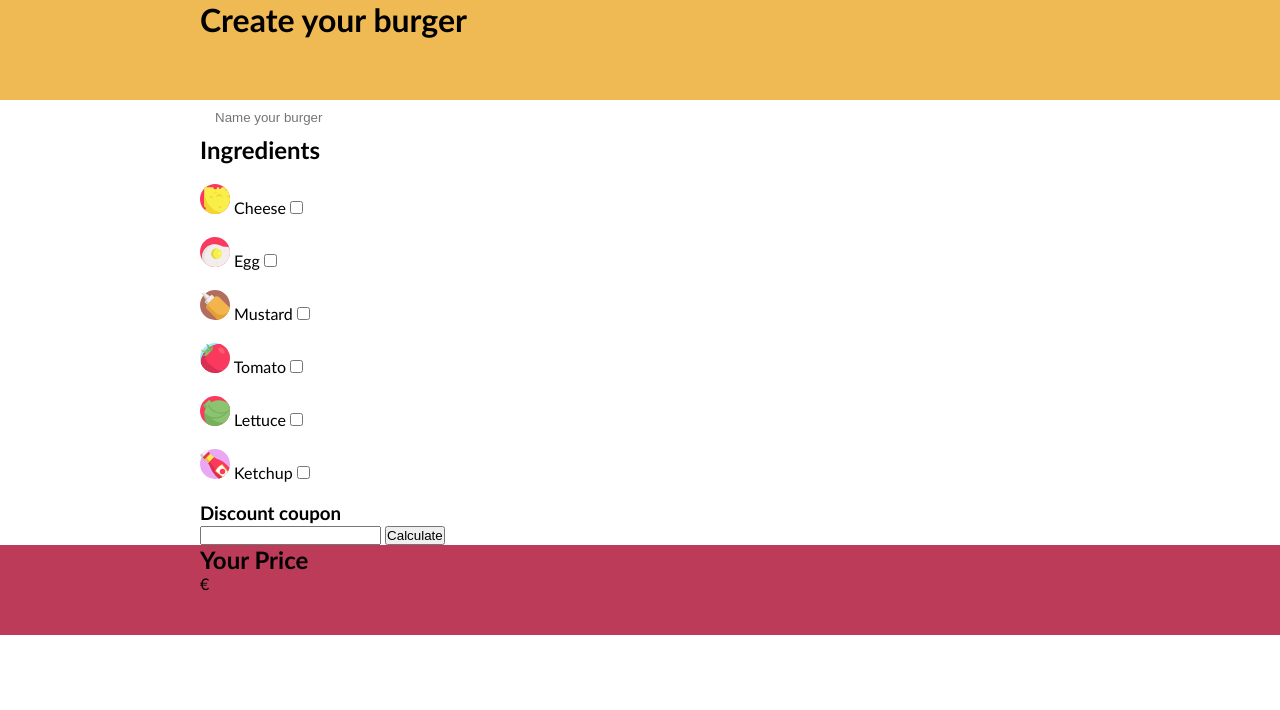
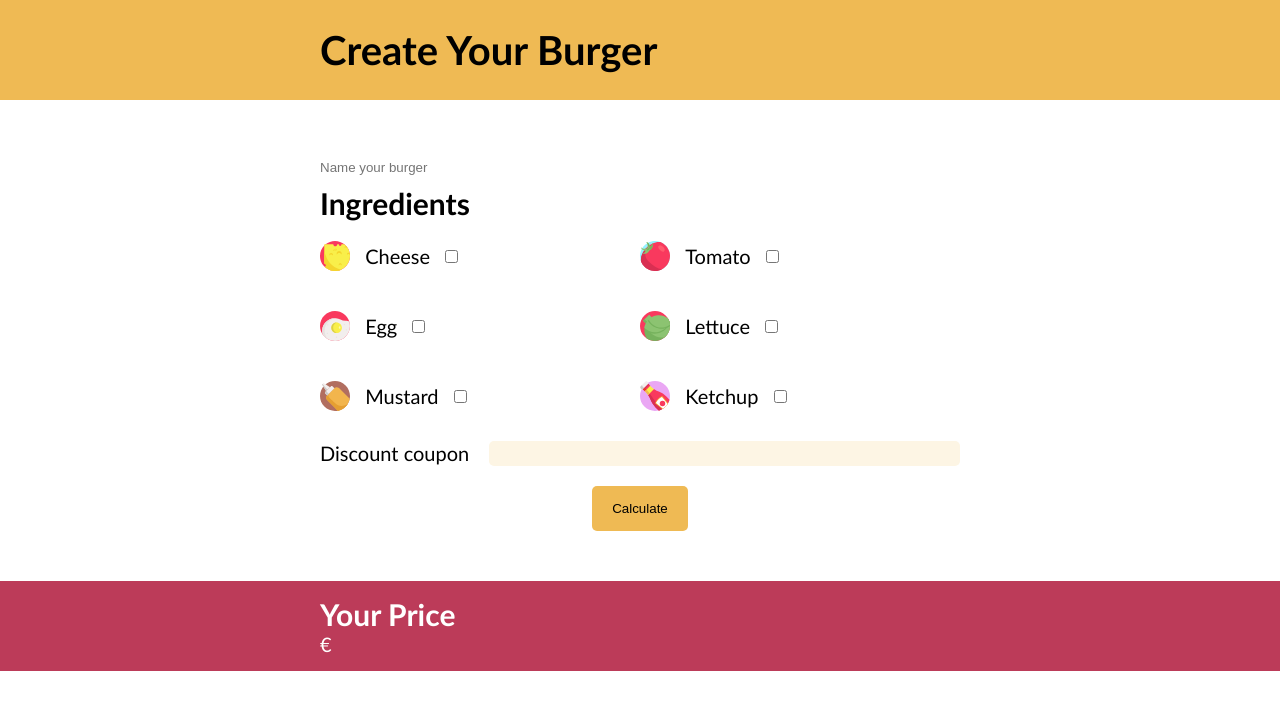
Before and after one commit to Dueel/js-burger, a plain HTML site: page index.html in a window 1280 px wide. Drawn offline with Linux system fonts and the light colour scheme.

Commit message:
Primo esercizio

```diff
--- a/css/master.css
+++ b/css/master.css
@@ -6,6 +6,7 @@
 
 body{
     font-family: 'Gill Sans', 'Gill Sans MT', Calibri, 'Trebuchet MS', sans-serif;
+    font-size: 20px;
 }
 
 header{
@@ -13,23 +14,41 @@ header{
     height: 100px;
 }
 
+main{
+    padding: 50px 0;
+}
+
 footer{
     background-color: #BC3B59;
     height: 90px;
+    color: white;
 }
 
 header,
-main,
 footer{
-    padding: 0 200px;
+    display: flex;
+    align-items: center;
+}
+
+.container{
+    width: 50%;
+    margin: 0 auto;
+}
+
+footer .container{
+    justify-content: space-between;
 }
 
 #nameBurger{
     border: none;
-    padding: 10px 15px;
+    padding: 10px 0;
 }
 
 ul{
+    display: flex;
+    flex-direction: column;
+    flex-wrap: wrap;
+    height: 220px;
     list-style: none;
 }
 
@@ -37,6 +56,42 @@ img{
     width: 30px;
 }
 
-ul li{
+li{
     margin: 20px 0;
 }
+
+li>*{
+    vertical-align: middle;
+}
+
+li span{
+    display: inline-block;
+    margin: 0 10px;
+}
+
+.divCoupon{
+    display: flex;
+    justify-content: space-between;
+
+}
+
+#coupon{
+    flex-grow: 1;
+    margin-left: 20px;
+    padding: 5px 0;
+
+    background-color: #FDF5E4;
+    border: none;
+    border-radius: 5px;
+}
+
+#calculate{
+    display: block;
+    margin: 0 auto;
+    margin-top: 20px;
+    padding: 15px 20px;
+
+    background-color: #EFBA54;
+    border: none;
+    border-radius: 5px;
+}
--- a/index.html
+++ b/index.html
@@ -9,17 +9,19 @@
 </head>
 <body>
     <header>
-
-        <h1>Create your burger</h1>
-
+        <div class="container">
+            <h1>Create Your Burger</h1>
+        </div>
     </header>
 
     <main>
+        <div class="container">
 
             <input type="text" name="" id="nameBurger" placeholder="Name your burger">
 
             <h2>Ingredients</h2>
 
+            <div class="divList">
                 <ul>
                     <li>
                         <img src="img/cheese.svg" alt="">
@@ -52,18 +54,25 @@
                         <input class="ingredients" type="checkbox" name="ketchup" id="ketchup" data-price="1">
                     </li>
                 </ul>
+            </div>
 
-        <h3>Discount coupon</h3>
+            <div class="divCoupon">
+                <p>Discount coupon</p>
                 <input type="text" name="coupon" id="coupon">
+            </div>
+
 
             <input type="button" value="Calculate" id="calculate">
 
+        </div>
     </main>
 
     <footer>
+        <div class="container">
             <h2>Your Price</h2>
             <span>&euro;</span>
             <span id="total"></span>
+        </div>
     </footer>
 
 
--- a/js/script.js
+++ b/js/script.js
@@ -1,6 +1,5 @@
 
 var ingredients = document.getElementsByClassName('ingredients');
-var totalPrice = 10;
 
 var lis = document.getElementsByTagName('li');
 
@@ -23,6 +22,8 @@ var btnCalculate = document.getElementById('calculate');
 btnCalculate.addEventListener('click', function(){
 
     var nameBurger = document.getElementById('nameBurger').value;
+    var totalPrice = 10;
+
 
     if(nameBurger.length > 1){
 
```
Lines whose indentation alone changed are shown as unchanged.
